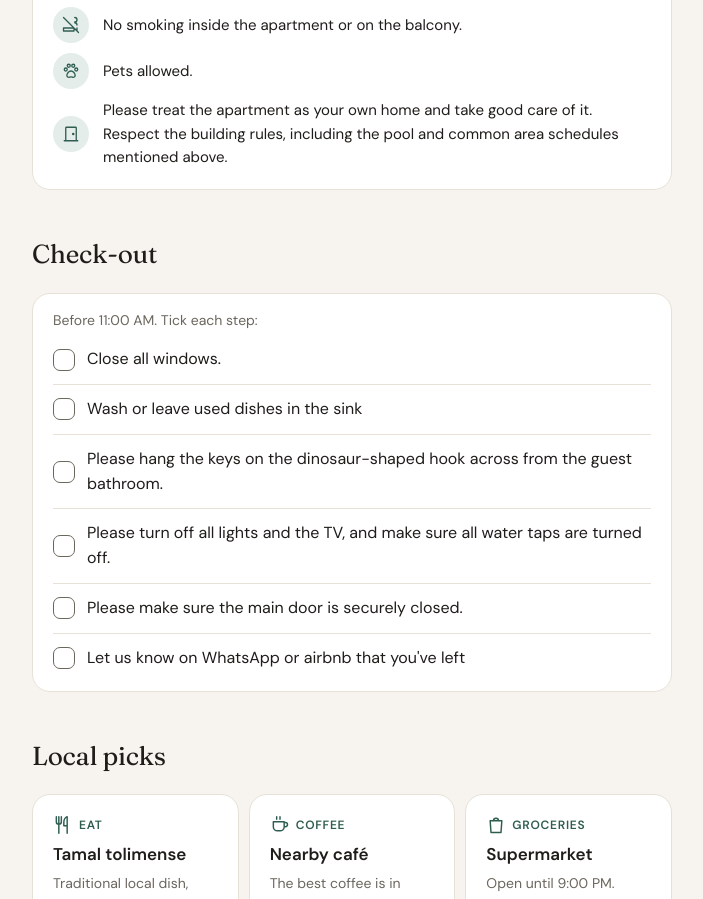
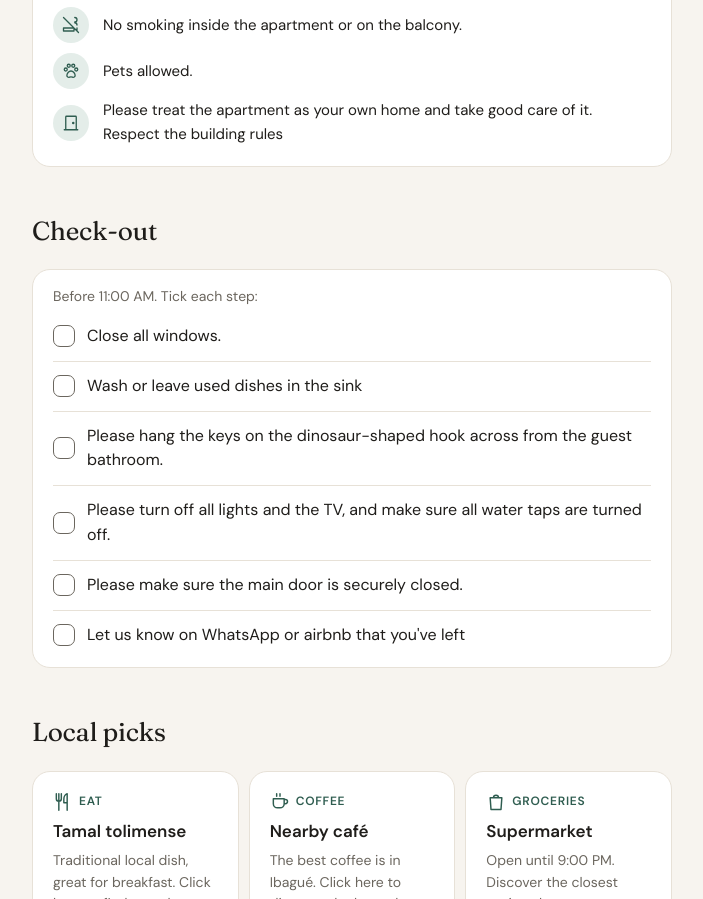
Before and after one commit to best-airbnb/guia-ventura-1408-ibg, a plain HTML site: page index.html in a window 1280 px wide. Shown: the part 2363-3262 px from the top of the page, without its empty margins (288-991 px from the left). Drawn offline with Linux system fonts and the light colour scheme.

Commit message:
amenidades

```diff
--- a/index.html
+++ b/index.html
@@ -94,7 +94,7 @@ const CONFIG = {
       texto:  { es: "Disfruta de canales nacionales e internacionales. Usa el control del decodificador para cambiar de canal.", en: "Enjoy local and international channels. Use the cable box remote to change channels." } },
     { icono: "trabajo",
       titulo: { es: "Zona de trabajo", en: "Workspace" },
-      texto:  { es: "Espacio con escritorio y buena conexión Wi-Fi, ideal para trabajar o estudiar.", en: "Desk area with a reliable Wi-Fi connection, perfect for working or studying." } },
+      texto:  { es: "Espacio con escritorio, silla ergonómica y conexión Wi-Fi de 900MB, ideal para trabajar o estudiar.", en: "Workspace with a desk, ergonomic chair, and 900 Mbps Wi-Fi connection. Perfect for working or studying." } },
     { icono: "ducha",
       titulo: { es: "Agua caliente", en: "Hot water" },
       texto:  { es: "Contamos con duchas eléctricas en cada baño, para agua caliente solo debes abrir la ducha al mínimo y esperar unos segundos.", en: "Each bathroom has an electric shower. For hot water, simply turn the shower on to a low setting and wait a few seconds." } },
@@ -112,7 +112,7 @@ const CONFIG = {
     { icono: "fiesta",   texto: { es: "Fiestas, eventos o ruido excesivo no están permitidos. De presentarse, se solicitará entrega inmediata del apartamento y genera multas económicas por parte del edificio de hasta 10 cuotas de administración que deberá ser asumido por el huésped", en: "Parties, events, and excessive noise are strictly prohibited. If these rules are violated, you will be required to vacate the apartment immediately. The building management may also impose fines of up to 10 monthly building maintenance fees, which must be paid by the guest." } },
     { icono: "fumar",    texto: { es: "Prohibido fumar dentro del apartamento y en el balcón.", en: "No smoking inside the apartment or on the balcony." } },
     { icono: "mascota",  texto: { es: "Se admiten mascotas.", en: "Pets allowed." } },
-    { icono: "puerta",   texto: { es: "Cuida el alojamiento como si fuera tu casa. Respeta las normas del conjunto: piscina y zonas comunes según los horarios mencionados.", en: "Please treat the apartment as your own home and take good care of it. Respect the building rules, including the pool and common area schedules mentioned above." } }
+    { icono: "puerta",   texto: { es: "Cuida el alojamiento como si fuera tu casa. Respeta las normas del conjunto según los horarios mencionados.", en: "Please treat the apartment as your own home and take good care of it. Respect the building rules" } }
   ],
 
   checkout: [
```
